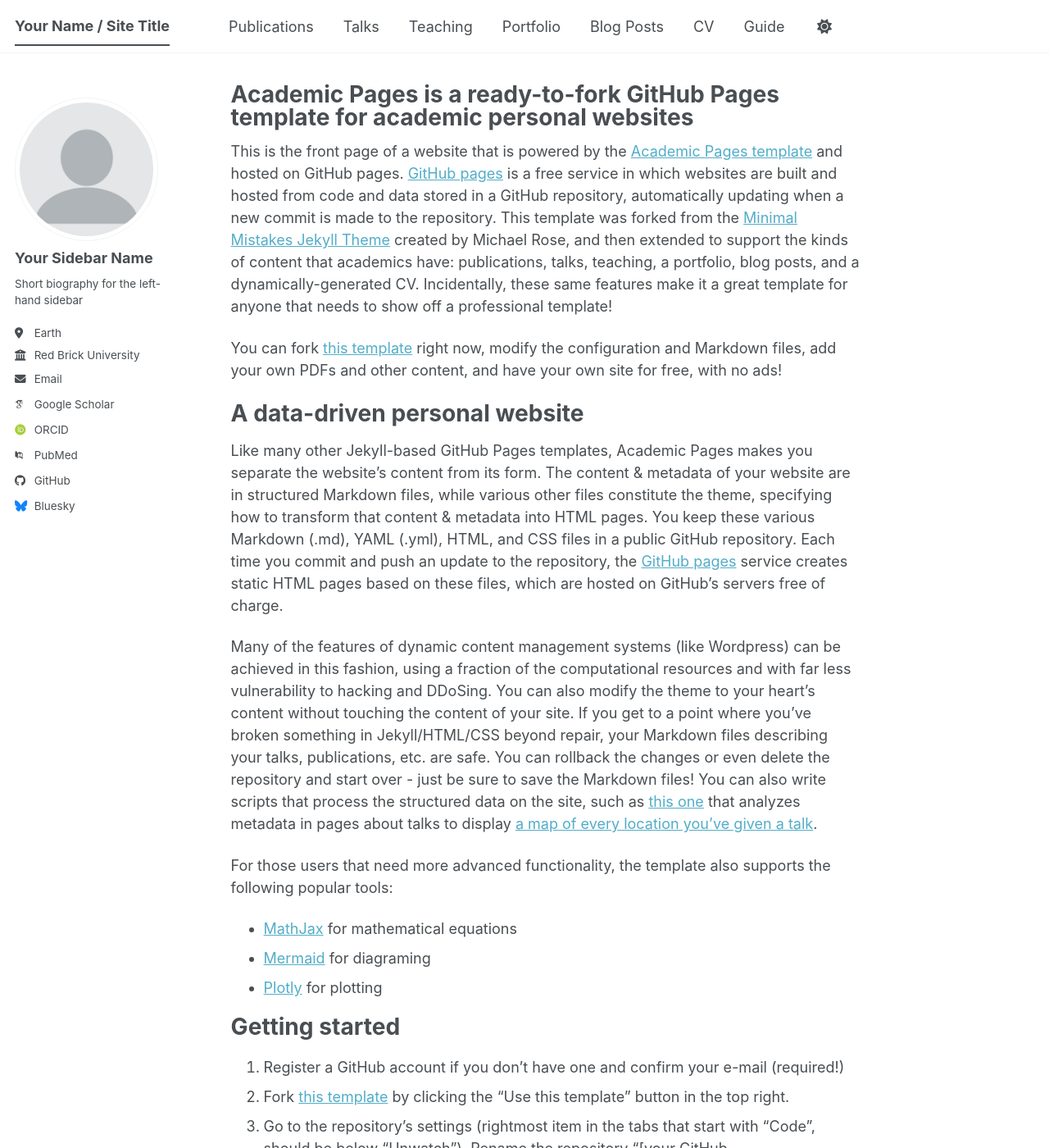
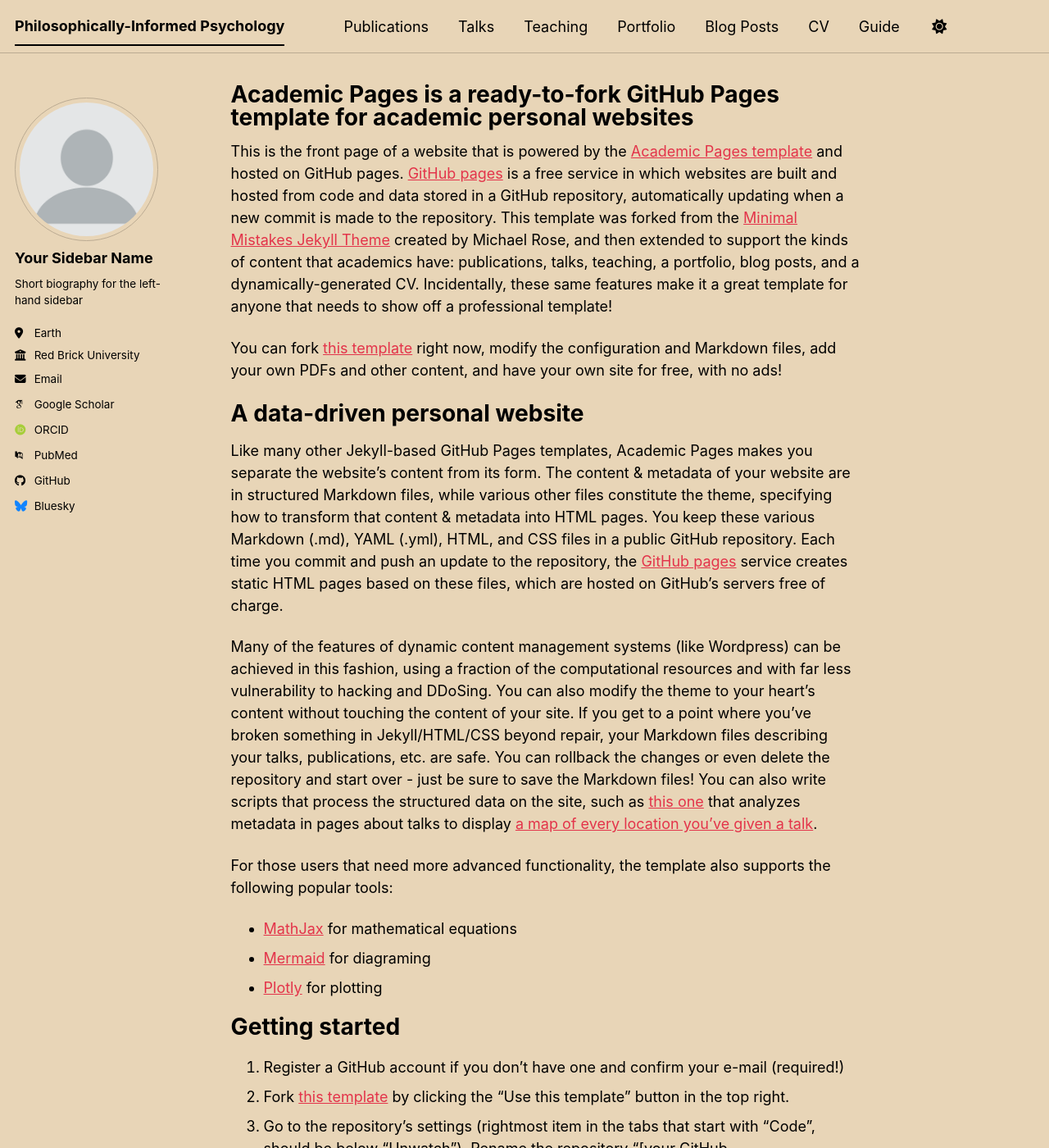
Before and after one commit to sebmonte/sebmonte.github.io, a Jekyll site: the page built from _pages/about.md, in a window 1280 px wide and 1400 px high. Shown: the whole window at 82% size. Built offline with Jekyll 4.4.1, drawn with Linux system fonts in a browser that asks for light colours; some web fonts are replaced; a script bundle is joined from its source files by our own code; library files that are not in the unit come from our copies; some of the changed text lies outside the part shown.

Commit message:
Update site configuration with new theme and author info

```diff
--- a/_config.yml
+++ b/_config.yml
@@ -8,15 +8,15 @@
 
 # Basic Site Settings
 locale                   : "en-US"
-site_theme               : "default" # The available themes options are "default", "air", "sunrise", "mint", "dirt" and "contrast"
-title                    : "Your Name / Site Title"
+site_theme               : "sunrise" # The available themes options are "default", "air", "sunrise", "mint", "dirt" and "contrast"
+title                    : "Philosophically-Informed Psychology"
 title_separator          : "-"
-name                     : &name "Your Name"
-description              : &description "Your Name's academic portfolio"   # Update this with a general description of your site, this is the default if not overridden by a page
-url                      : https://academicpages.github.io # The base hostname & protocol for your site e.g. "https://[your GitHub username].github.io",
+name                     : &name "Sebastian Montesinos"
+description              : &description "Sebastian Montesinos' academic portfolio"   # Update this with a general description of your site, this is the default if not overridden by a page
+url                      : https://sebmonte.github.io # The base hostname & protocol for your site e.g. "https://[your GitHub username].github.io",
                                                            # or if you already have some other page hosted on Github then use "https://[your GitHub username].github.io/[Your Repo Name]"
 baseurl                  : "" # the subpath of your site, e.g. "/blog"
-repository               : "academicpages/academicpages.github.io"
+repository               : "sebmonte/sebmonte.github.io"
 
 # Site Author - The following control what appear as part of the author content on the side bar.
 #               If a field is blank the icon and link will not appear, otherwise it will be shown.
```
